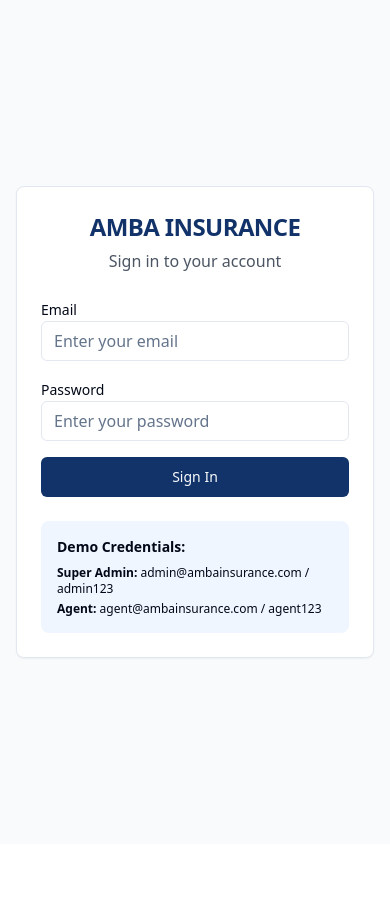
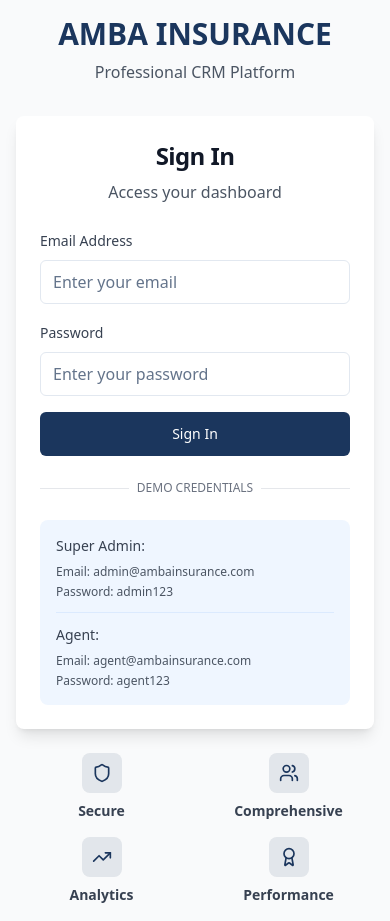
Before and after one commit to SMITGHORI/insurances-crm-57, a React (Vite) app: page /auth in a window 390 px wide. Before the commit the page ends 844 px from the top, so only its background shows below. Built offline with nearby package versions, Linux system fonts and the light colour scheme.

Commit message:
Refactor: Redesign auth page with two columns
Redesigned the auth page to have a two-column layout with login and signup functionality, ensuring full responsiveness across all mobile screen sizes.

```diff
--- a/src/pages/Auth.jsx
+++ b/src/pages/Auth.jsx
@@ -7,6 +7,7 @@ import { Input } from '@/components/ui/input';
 import { Label } from '@/components/ui/label';
 import { useAuth } from '@/contexts/AuthContext';
 import { toast } from 'sonner';
+import { Shield, Users, TrendingUp, Award } from 'lucide-react';
 
 const Auth = () => {
   const [email, setEmail] = useState('');
@@ -32,56 +33,173 @@ const Auth = () => {
   };
 
   return (
-    <div className="min-h-screen flex items-center justify-center bg-gray-50 px-4">
-      <Card className="w-full max-w-md">
-        <CardHeader className="text-center">
-          <CardTitle className="text-2xl font-bold text-primary">
-            AMBA INSURANCE
+    <div className="min-h-screen flex bg-gray-50">
+      {/* Left Column - Branding (Hidden on mobile) */}
+      <div className="hidden lg:flex lg:w-1/2 bg-gradient-to-br from-amba-blue via-amba-lightblue to-amba-blue relative overflow-hidden">
+        <div className="absolute inset-0 bg-black/10"></div>
+        <div className="relative z-10 flex flex-col justify-center items-center text-white p-12 w-full">
+          <div className="max-w-md text-center space-y-8">
+            <div className="space-y-4">
+              <h1 className="text-4xl font-bold leading-tight">
+                Welcome to AMBA Insurance CRM
+              </h1>
+              <p className="text-xl text-blue-100">
+                Streamline your insurance business with our comprehensive management platform
+              </p>
+            </div>
+
+            <div className="grid grid-cols-2 gap-6 mt-12">
+              <div className="text-center space-y-2">
+                <div className="w-12 h-12 bg-white/20 rounded-lg flex items-center justify-center mx-auto">
+                  <Shield className="w-6 h-6" />
+                </div>
+                <h3 className="font-semibold">Secure Platform</h3>
+                <p className="text-sm text-blue-100">Bank-grade security for your data</p>
+              </div>
+              <div className="text-center space-y-2">
+                <div className="w-12 h-12 bg-white/20 rounded-lg flex items-center justify-center mx-auto">
+                  <Users className="w-6 h-6" />
+                </div>
+                <h3 className="font-semibold">Client Management</h3>
+                <p className="text-sm text-blue-100">Comprehensive client tracking</p>
+              </div>
+              <div className="text-center space-y-2">
+                <div className="w-12 h-12 bg-white/20 rounded-lg flex items-center justify-center mx-auto">
+                  <TrendingUp className="w-6 h-6" />
+                </div>
+                <h3 className="font-semibold">Analytics</h3>
+                <p className="text-sm text-blue-100">Real-time business insights</p>
+              </div>
+              <div className="text-center space-y-2">
+                <div className="w-12 h-12 bg-white/20 rounded-lg flex items-center justify-center mx-auto">
+                  <Award className="w-6 h-6" />
+                </div>
+                <h3 className="font-semibold">Performance</h3>
+                <p className="text-sm text-blue-100">Track and optimize results</p>
+              </div>
+            </div>
+          </div>
+        </div>
+      </div>
+
+      {/* Right Column - Login Form */}
+      <div className="w-full lg:w-1/2 flex items-center justify-center p-4 sm:p-6 lg:p-12">
+        <div className="w-full max-w-md space-y-6">
+          {/* Mobile Logo */}
+          <div className="lg:hidden text-center mb-8">
+            <h1 className="text-3xl font-bold text-amba-blue mb-2">AMBA INSURANCE</h1>
+            <p className="text-gray-600">Professional CRM Platform</p>
+          </div>
+
+          <Card className="border-0 shadow-lg">
+            <CardHeader className="text-center space-y-2 pb-6">
+              <CardTitle className="text-2xl font-bold text-gray-900">
+                Sign In
               </CardTitle>
-          <p className="text-gray-600">Sign in to your account</p>
+              <p className="text-gray-600">Access your dashboard</p>
             </CardHeader>
-        <CardContent>
+            <CardContent className="space-y-6">
               <form onSubmit={handleSubmit} className="space-y-4">
-            <div>
-              <Label htmlFor="email">Email</Label>
+                <div className="space-y-2">
+                  <Label htmlFor="email" className="text-sm font-medium text-gray-700">
+                    Email Address
+                  </Label>
                   <Input
                     id="email"
                     type="email"
                     value={email}
                     onChange={(e) => setEmail(e.target.value)}
                     placeholder="Enter your email"
+                    className="h-11"
                     required
                   />
                 </div>
-            <div>
-              <Label htmlFor="password">Password</Label>
+                <div className="space-y-2">
+                  <Label htmlFor="password" className="text-sm font-medium text-gray-700">
+                    Password
+                  </Label>
                   <Input
                     id="password"
                     type="password"
                     value={password}
                     onChange={(e) => setPassword(e.target.value)}
                     placeholder="Enter your password"
+                    className="h-11"
                     required
                   />
                 </div>
                 <Button
                   type="submit"
-              className="w-full"
+                  className="w-full h-11 bg-amba-blue hover:bg-amba-blue/90 text-white font-medium"
                   disabled={loading}
                 >
                   {loading ? 'Signing in...' : 'Sign In'}
                 </Button>
               </form>
 
-          <div className="mt-6 p-4 bg-blue-50 rounded-lg">
-            <h3 className="font-semibold text-sm mb-2">Demo Credentials:</h3>
-            <div className="text-xs space-y-1">
-              <p><strong>Super Admin:</strong> admin@ambainsurance.com / admin123</p>
-              <p><strong>Agent:</strong> agent@ambainsurance.com / agent123</p>
+              <div className="relative">
+                <div className="absolute inset-0 flex items-center">
+                  <span className="w-full border-t border-gray-200" />
+                </div>
+                <div className="relative flex justify-center text-xs uppercase">
+                  <span className="bg-white px-2 text-gray-500">Demo Credentials</span>
+                </div>
+              </div>
+
+              <div className="bg-blue-50 rounded-lg p-4 space-y-3">
+                <div className="space-y-2">
+                  <div className="flex items-center justify-between text-sm">
+                    <span className="font-medium text-gray-700">Super Admin:</span>
+                  </div>
+                  <div className="text-xs text-gray-600 space-y-1">
+                    <div>Email: admin@ambainsurance.com</div>
+                    <div>Password: admin123</div>
+                  </div>
+                </div>
+                <div className="border-t border-blue-100 pt-3 space-y-2">
+                  <div className="flex items-center justify-between text-sm">
+                    <span className="font-medium text-gray-700">Agent:</span>
+                  </div>
+                  <div className="text-xs text-gray-600 space-y-1">
+                    <div>Email: agent@ambainsurance.com</div>
+                    <div>Password: agent123</div>
+                  </div>
                 </div>
               </div>
             </CardContent>
           </Card>
+
+          {/* Mobile Features */}
+          <div className="lg:hidden mt-8">
+            <div className="grid grid-cols-2 gap-4 text-center">
+              <div className="space-y-2">
+                <div className="w-10 h-10 bg-amba-blue/10 rounded-lg flex items-center justify-center mx-auto">
+                  <Shield className="w-5 h-5 text-amba-blue" />
+                </div>
+                <h3 className="text-sm font-semibold text-gray-700">Secure</h3>
+              </div>
+              <div className="space-y-2">
+                <div className="w-10 h-10 bg-amba-blue/10 rounded-lg flex items-center justify-center mx-auto">
+                  <Users className="w-5 h-5 text-amba-blue" />
+                </div>
+                <h3 className="text-sm font-semibold text-gray-700">Comprehensive</h3>
+              </div>
+              <div className="space-y-2">
+                <div className="w-10 h-10 bg-amba-blue/10 rounded-lg flex items-center justify-center mx-auto">
+                  <TrendingUp className="w-5 h-5 text-amba-blue" />
+                </div>
+                <h3 className="text-sm font-semibold text-gray-700">Analytics</h3>
+              </div>
+              <div className="space-y-2">
+                <div className="w-10 h-10 bg-amba-blue/10 rounded-lg flex items-center justify-center mx-auto">
+                  <Award className="w-5 h-5 text-amba-blue" />
+                </div>
+                <h3 className="text-sm font-semibold text-gray-700">Performance</h3>
+              </div>
+            </div>
+          </div>
+        </div>
+      </div>
     </div>
   );
 };
```
Lines whose indentation alone changed are shown as unchanged.
